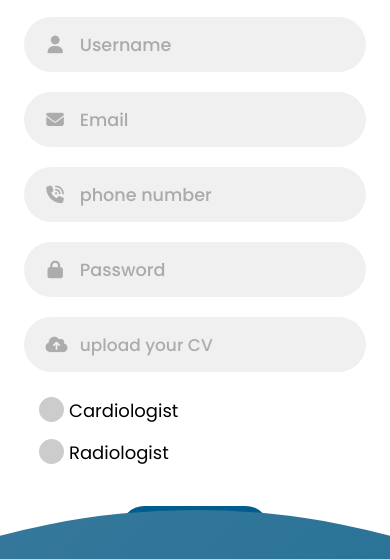
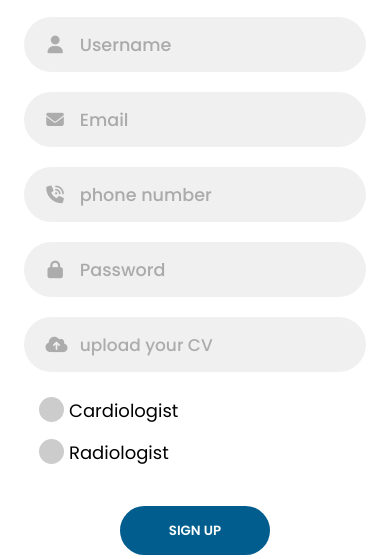
Before and after one commit to SalmaHeshaam/Nabda_WebAPP, a website: page Nabda/views/log.html in a window 390 px wide. Both pictures are taken after a click on the button "SIGN UP". Shown: the part 98-657 px from the top of the page. Drawn offline with nearby package versions, Linux system fonts and the light colour scheme; some packages are replaced by stand-ins of ours; no server answers; a script that the page names is missing; files whose address does not match are found by name.

Commit message:
Update logstyle.css

```diff
--- a/Nabda/public/css/logstyle.css
+++ b/Nabda/public/css/logstyle.css
@@ -493,9 +493,10 @@ a {
         }
 
         .container.sign-up-mode:before {
-            bottom: 28%;
+            bottom: 22%;
             left: 50%;
         }
+
 }
 /* =====Upload file ===== */
 .CVupload {
```
